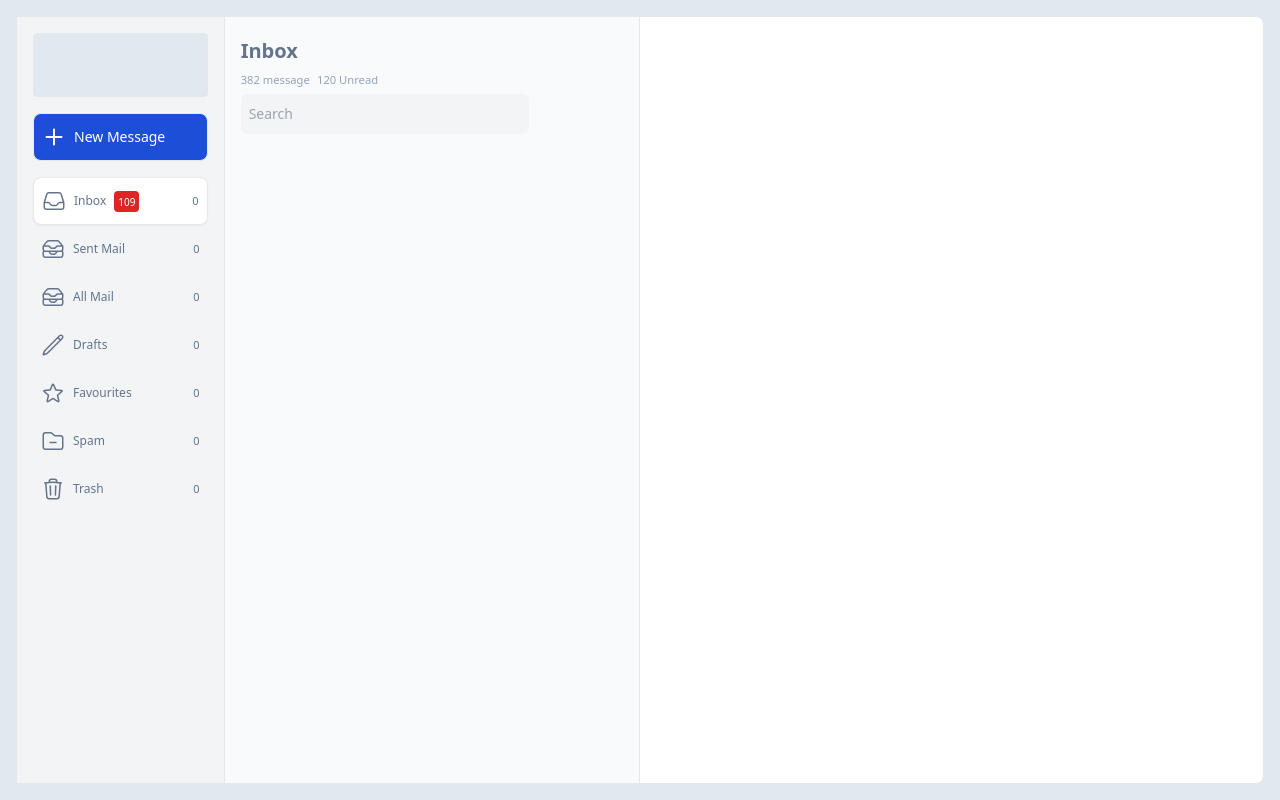
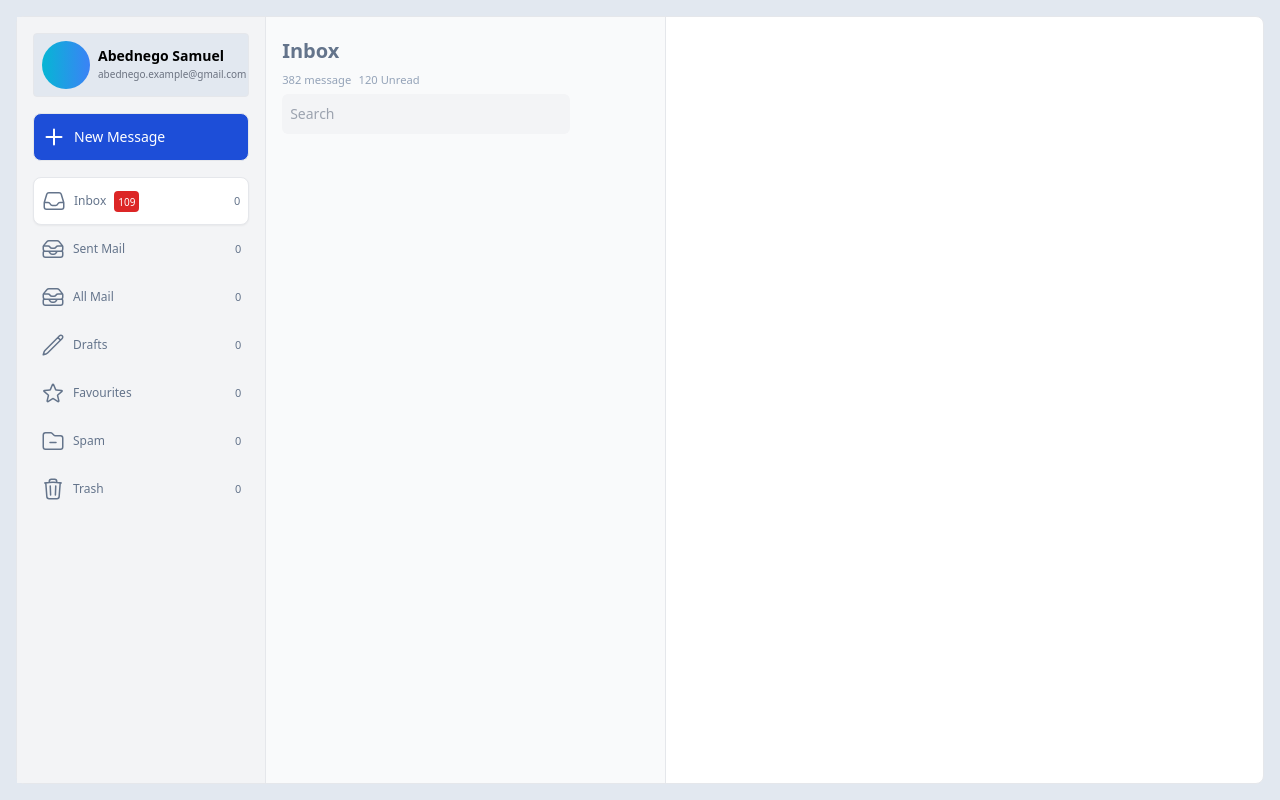
Before and after one commit to koomabenjamin/mailbox-vue-ui, a Vue app: page / in a window 1280 px wide. Built offline with nearby package versions, Linux system fonts and the light colour scheme.

Commit message:
Design and finish name label

```diff
--- a/src/views/MailBox.vue
+++ b/src/views/MailBox.vue
@@ -2,9 +2,15 @@
   <div class="text-3xl w-screen h-screen p-4 bg-slate-200">
     <div class="w-full h-full bg-white border rounded-lg flex">
 
-      <div class="w-1/6 bg-gray-100 border-r p-4 space-y-4">
+      <div class="w-1/5 bg-gray-100 border-r p-4 space-y-4">
 
-        <div class="w-full h-16 bg-slate-200 border rounded"></div>
+        <div class="w-full h-16 bg-slate-200 border rounded flex items-center p-2 space-x-2">
+          <div class="h-12 w-12 rounded-full bg-gradient-to-r from-cyan-500 to-blue-500 flex-shrink-0"></div>
+          <div class="flex flex-col justify-center -space-y-2.5 pt-2">
+            <span class="text-sm font-semibold">Abednego Samuel</span>
+            <span class="text-[10px] text-gray-500">abednego.example@gmail.com</span>
+          </div>
+        </div>
         <div class="w-full h-12 bg-blue-700 border rounded-lg text-white flex items-center text-sm pl-2 space-x-2">
           <component
             class="h-6 w-6 stroke-2"
```
